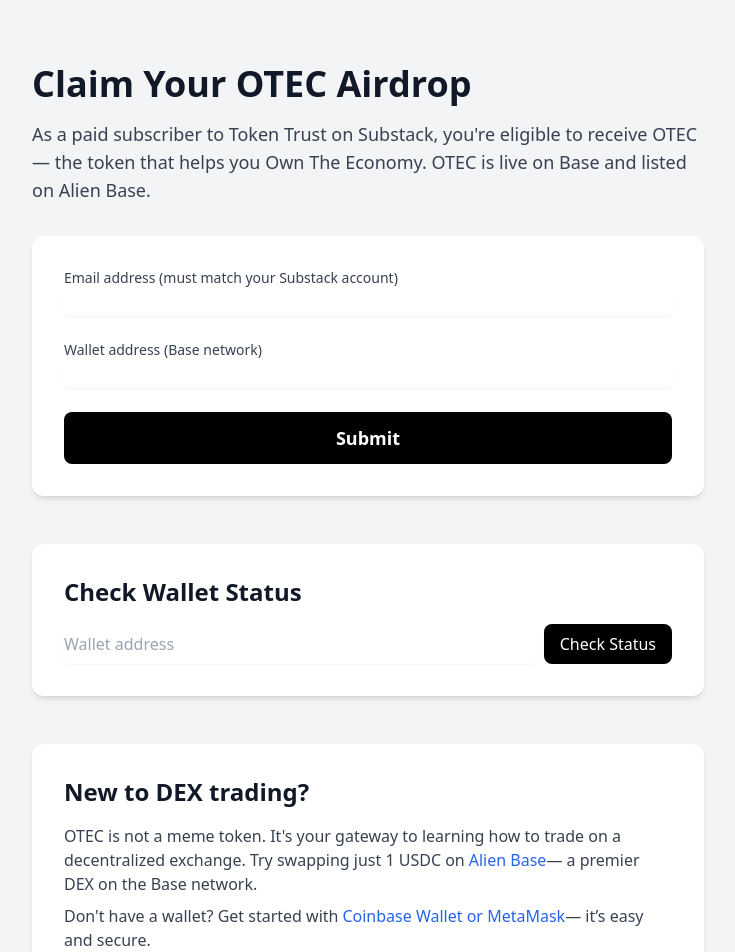
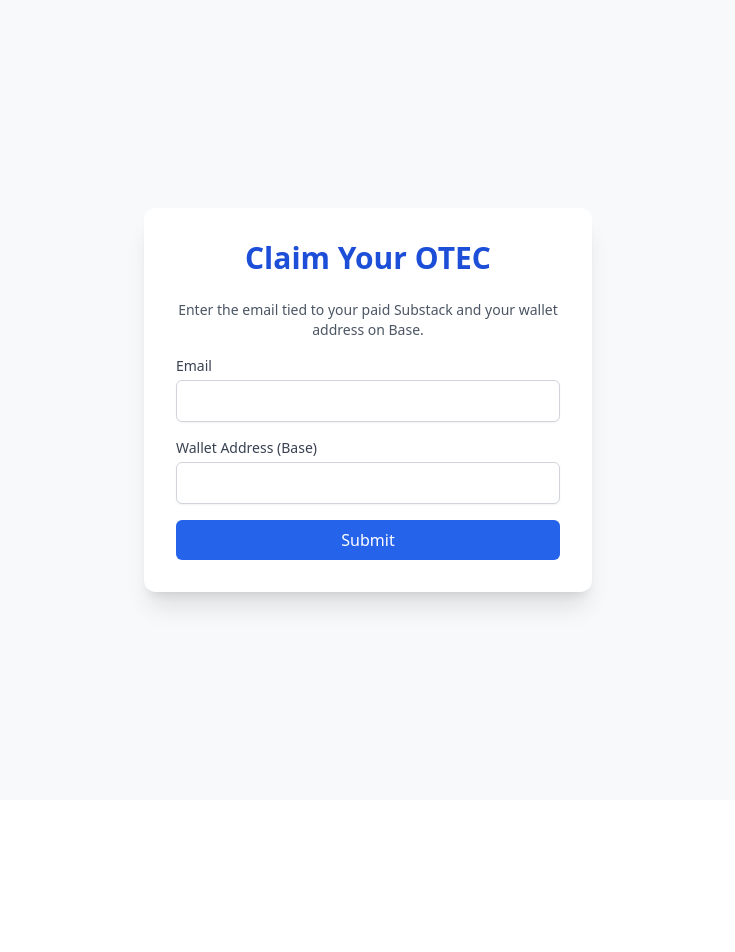
Before and after one commit to tokentrustadv/otec-airdrop, a Next.js app: page / in a window 1280 px wide. Shown: the top 952 px of the page, without its empty margins (272-1007 px from the left). After the commit the page ends 800 px from the top, so only its background shows below. Built offline with nearby package versions, Linux system fonts and the light colour scheme.

Commit message:
Update index.js

```diff
--- a/pages/index.js
+++ b/pages/index.js
@@ -1,126 +1,100 @@
+import Head from 'next/head';
 import { useState } from 'react';
 
 export default function Home() {
   const [email, setEmail] = useState('');
   const [wallet, setWallet] = useState('');
-  const [statusAddress, setStatusAddress] = useState('');
-  const [statusResult, setStatusResult] = useState(null);
+  const [submitted, setSubmitted] = useState(false);
+  const [error, setError] = useState('');
 
   const handleSubmit = async (e) => {
     e.preventDefault();
+    setSubmitted(false);
+    setError('');
+
+    try {
       const res = await fetch('/api/airdrop-submit', {
         method: 'POST',
         headers: { 'Content-Type': 'application/json' },
         body: JSON.stringify({ email, wallet }),
       });
+
       const data = await res.json();
-    alert(data.message);
-  };
 
-  const checkStatus = async () => {
-    const res = await fetch(`/api/verify?wallet=${statusAddress}`);
-    const data = await res.json();
-    setStatusResult(data);
+      if (res.ok) {
+        setSubmitted(true);
+        setEmail('');
+        setWallet('');
+      } else {
+        setError(data.error || 'Submission failed. Try again.');
+      }
+    } catch (err) {
+      setError('Server error. Please try later.');
+    }
   };
 
   return (
-    <div className="min-h-screen bg-gray-100 py-16 px-4 sm:px-6 lg:px-8">
-      <div className="max-w-2xl mx-auto">
-        <h1 className="text-4xl font-bold text-gray-900 mb-4">Claim Your OTEC Airdrop</h1>
-        <p className="text-lg text-gray-700 mb-8">
-          As a paid subscriber to Token Trust on Substack, you're eligible to receive OTEC — the token that helps you Own The Economy.
-          OTEC is live on Base and listed on Alien Base.
+    <>
+      <Head>
+        <title>Claim OTEC</title>
+        <meta name="description" content="Claim your OTEC airdrop by submitting your wallet address and email." />
+        <link rel="icon" href="/favicon.ico" />
+      </Head>
+
+      <main className="min-h-screen bg-[#f8f9fa] flex flex-col items-center justify-center p-6">
+        <div className="w-full max-w-md bg-white shadow-xl rounded-xl p-8">
+          <h1 className="text-3xl font-bold text-center text-blue-700 mb-6">Claim Your OTEC</h1>
+          <p className="text-sm text-center text-gray-600 mb-4">
+            Enter the email tied to your paid Substack and your wallet address on Base.
           </p>
 
-        <form onSubmit={handleSubmit} className="space-y-6 bg-white p-8 rounded-xl shadow-md">
+          <form onSubmit={handleSubmit} className="space-y-4">
             <div>
               <label htmlFor="email" className="block text-sm font-medium text-gray-700">
-              Email address (must match your Substack account)
+                Email
               </label>
               <input
+                type="email"
                 id="email"
-              type="email"
                 required
                 value={email}
                 onChange={(e) => setEmail(e.target.value)}
-              className="mt-1 block w-full rounded-md border-gray-300 shadow-sm focus:border-black focus:ring-black"
+                className="mt-1 block w-full px-4 py-2 border border-gray-300 rounded-md shadow-sm focus:ring-blue-500 focus:border-blue-500"
               />
             </div>
-
             <div>
               <label htmlFor="wallet" className="block text-sm font-medium text-gray-700">
-              Wallet address (Base network)
+                Wallet Address (Base)
               </label>
               <input
+                type="text"
                 id="wallet"
-              type="text"
                 required
                 value={wallet}
                 onChange={(e) => setWallet(e.target.value)}
-              className="mt-1 block w-full rounded-md border-gray-300 shadow-sm focus:border-black focus:ring-black"
+                className="mt-1 block w-full px-4 py-2 border border-gray-300 rounded-md shadow-sm focus:ring-blue-500 focus:border-blue-500"
               />
             </div>
-
             <button
               type="submit"
-            className="w-full rounded-lg bg-black text-white py-3 px-6 text-lg font-semibold transition-all duration-300 hover:bg-gradient-to-r hover:from-blue-500 hover:to-purple-500 hover:shadow-lg"
+              className="w-full bg-blue-600 text-white py-2 px-4 rounded-md hover:bg-blue-700 transition"
             >
               Submit
             </button>
           </form>
 
-        <div className="mt-12 bg-white p-8 rounded-xl shadow-md">
-          <h2 className="text-2xl font-semibold text-gray-900 mb-4">Check Wallet Status</h2>
-          <div className="flex space-x-2">
-            <input
-              type="text"
-              placeholder="Wallet address"
-              value={statusAddress}
-              onChange={(e) => setStatusAddress(e.target.value)}
-              className="flex-1 rounded-md border-gray-300 shadow-sm focus:border-black focus:ring-black"
-            />
-            <button
-              onClick={checkStatus}
-              className="rounded-lg bg-black text-white px-4 py-2 font-medium transition-all duration-300 hover:bg-gradient-to-r hover:from-blue-500 hover:to-purple-500 hover:shadow-lg"
-            >
-              Check Status
-            </button>
-          </div>
-          {statusResult && (
-            <p className="mt-4 text-gray-700">
-              {statusResult.sent ? '✅ OTEC sent to this wallet.' : '⏳ Not yet sent.'}
+          {submitted && (
+            <p className="text-green-600 text-sm text-center mt-4">
+              Thanks! Your wallet has been added to the drop list.
+            </p>
+          )}
+          {error && (
+            <p className="text-red-600 text-sm text-center mt-4">
+              {error}
             </p>
           )}
         </div>
-
-        <div className="mt-12 bg-white p-8 rounded-xl shadow-md">
-          <h2 className="text-2xl font-semibold text-gray-900 mb-4">New to DEX trading?</h2>
-          <p className="text-gray-700 mb-2">
-            OTEC is not a meme token. It's your gateway to learning how to trade on a decentralized exchange. Try swapping just 1 USDC on
-            <a
-              href="https://app.alienbase.xyz/info/v3/tokens/0xd2465ab071623d04633df0e8a44fbeed1e83ee92?poolAddress=0xca3cc0e956cbfedba9950d0afd68d40db0045572"
-              target="_blank"
-              rel="noopener noreferrer"
-              className="ml-1 text-blue-600 hover:underline"
-            >
-              Alien Base
-            </a>
-            — a premier DEX on the Base network.
-          </p>
-          <p className="text-gray-700">
-            Don't have a wallet? Get started with
-            <a
-              href="https://docs.base.org/base-chain/quickstart/connecting-to-base"
-              target="_blank"
-              rel="noopener noreferrer"
-              className="ml-1 text-blue-600 hover:underline"
-            >
-              Coinbase Wallet or MetaMask
-            </a>
-            — it’s easy and secure.
-          </p>
-        </div>
-      </div>
-    </div>
+      </main>
+    </>
   );
 }
```
Lines whose indentation alone changed are shown as unchanged.
